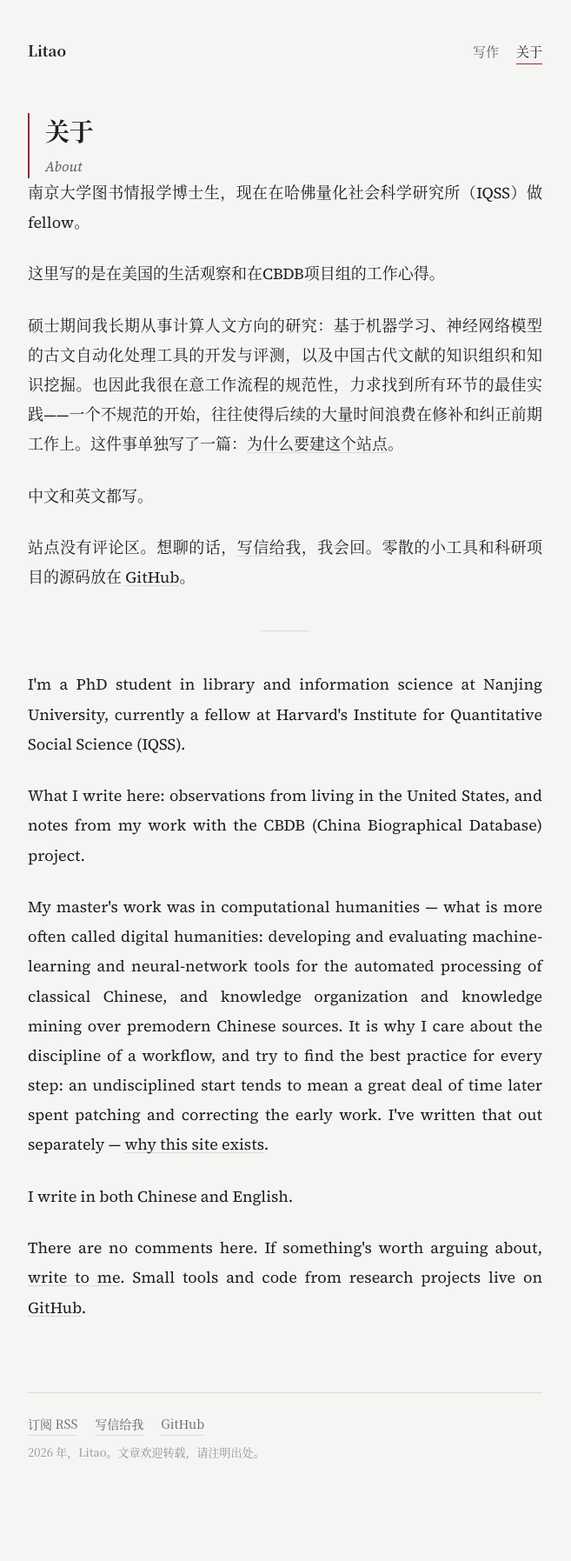
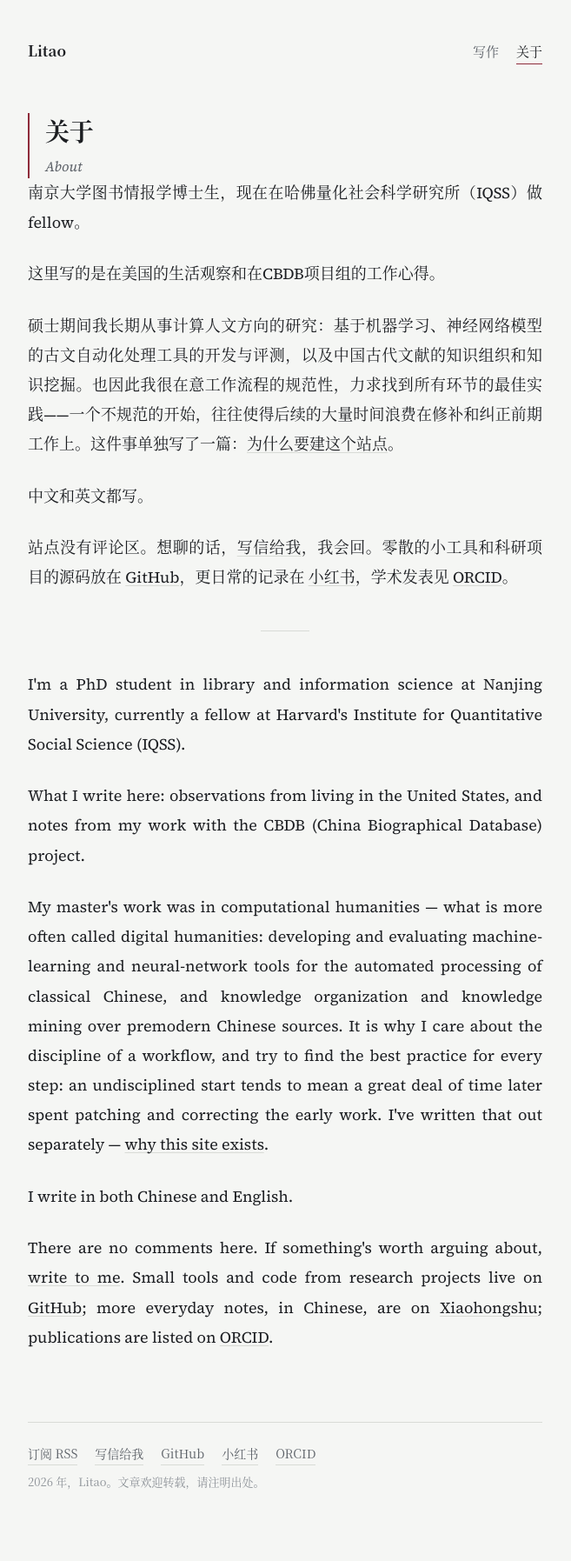
Before and after one commit to thetaaaaa/thetaaaaa.github.io, a Jekyll site: the page built from about.md, in a window 1280 px wide. Shown: the whole page at 87% size, without its empty margins (312-969 px from the left). Built offline with Jekyll 4.4.1, drawn with Linux system fonts in a browser that asks for light colours; before the commit the page ends 1761 px from its top, so only the background shows below that.

Commit message:
页脚与关于页加上小红书和 ORCID
两个地址存为 _config.yml 的 xiaohongshu_url / orcid_url，留空即不显示，
与既有的 github_username 同一套写法。页脚链接带 rel="me"，可作身份关联。
关于页中英两段各补一句，把三处去向（GitHub / 小红书 / ORCID）写在句子里。

Co-Authored-By: Claude Opus 5 (1M context) <noreply@anthropic.com>
Claude-Session: https://claude.ai/code/session_017KWXMnJ6rhp9zbetA4ovZY

```diff
--- a/_config.yml
+++ b/_config.yml
@@ -9,6 +9,8 @@ tagline_en: "Notes from a year in the US, and on how research datasets actually
 
 email: "litao@litaolin.com"    # 页脚的联系邮箱
 github_username: "thetaaaaa"        # GitHub 用户名，页脚和「关于」页会链到你的主页
+xiaohongshu_url: "https://xhslink.cn/o/1AQ1Alyiox"   # 小红书主页；留空就不在页脚显示
+orcid_url: "https://orcid.org/0000-0001-8287-936X"   # ORCID；留空就不在页脚显示
 url: "https://litaolin.com"    # 换成你的 GitHub 用户名
 baseurl: ""                          # 用 USERNAME.github.io 仓库就留空
 
--- a/_includes/footer.html
+++ b/_includes/footer.html
@@ -5,6 +5,12 @@
     {%- if site.github_username %}
     <a href="https://github.com/{{ site.github_username }}" rel="me noopener">GitHub</a>
     {%- endif %}
+    {%- if site.xiaohongshu_url %}
+    <a href="{{ site.xiaohongshu_url }}" rel="me noopener">小红书</a>
+    {%- endif %}
+    {%- if site.orcid_url %}
+    <a href="{{ site.orcid_url }}" rel="me noopener">ORCID</a>
+    {%- endif %}
   </p>
   <p class="colophon-note">
     {{ 'now' | date: "%Y" }} 年，{{ site.title }}。文章欢迎转载，请注明出处。
--- a/about.md
+++ b/about.md
@@ -13,7 +13,7 @@ permalink: /about/
 
 中文和英文都写。
 
-站点没有评论区。想聊的话，[写信给我](mailto:{{ site.email }})，我会回。零散的小工具和科研项目的源码放在 [GitHub](https://github.com/{{ site.github_username }})。
+站点没有评论区。想聊的话，[写信给我](mailto:{{ site.email }})，我会回。零散的小工具和科研项目的源码放在 [GitHub](https://github.com/{{ site.github_username }})，更日常的记录在 [小红书]({{ site.xiaohongshu_url }})，学术发表见 [ORCID]({{ site.orcid_url }})。
 
 <hr>
 
@@ -25,4 +25,4 @@ My master's work was in computational humanities — what is more often called d
 
 I write in both Chinese and English.
 
-There are no comments here. If something's worth arguing about, [write to me](mailto:{{ site.email }}). Small tools and code from research projects live on [GitHub](https://github.com/{{ site.github_username }}).
+There are no comments here. If something's worth arguing about, [write to me](mailto:{{ site.email }}). Small tools and code from research projects live on [GitHub](https://github.com/{{ site.github_username }}); more everyday notes, in Chinese, are on [Xiaohongshu]({{ site.xiaohongshu_url }}); publications are listed on [ORCID]({{ site.orcid_url }}).
```
